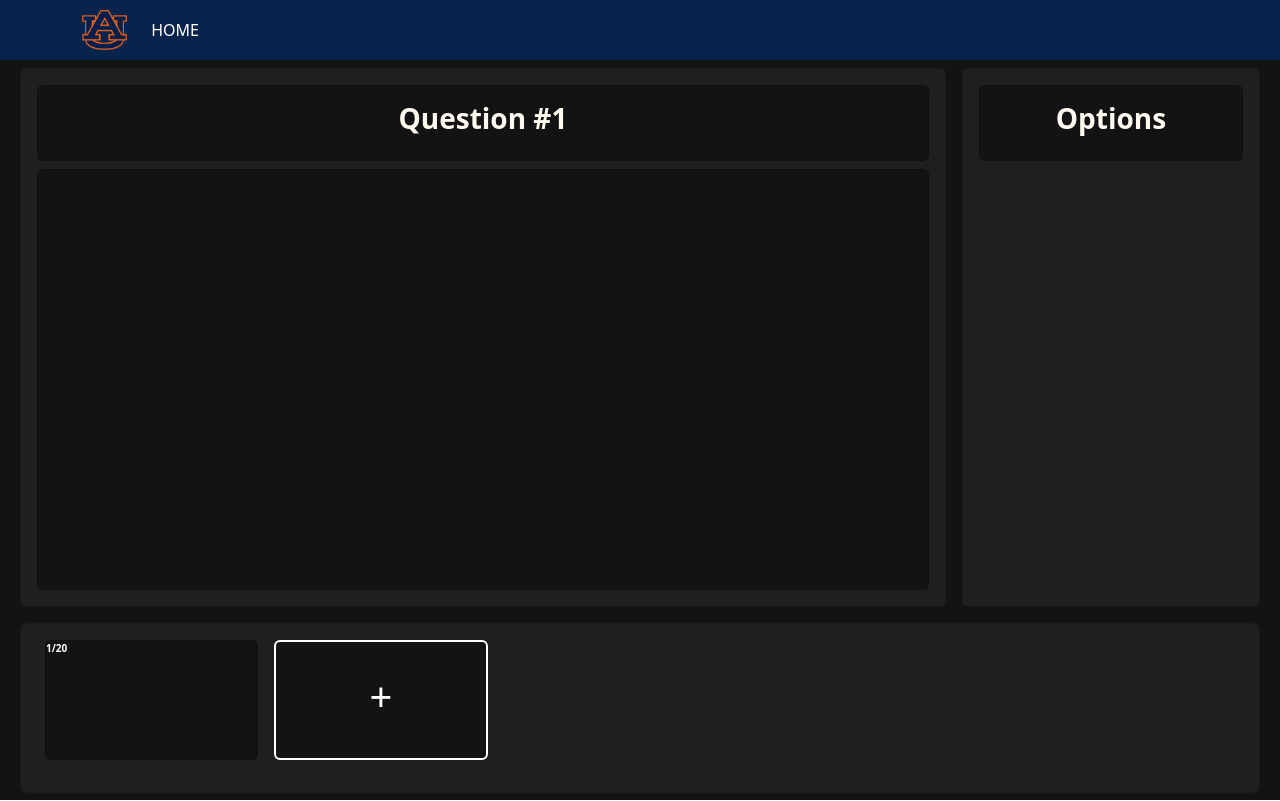
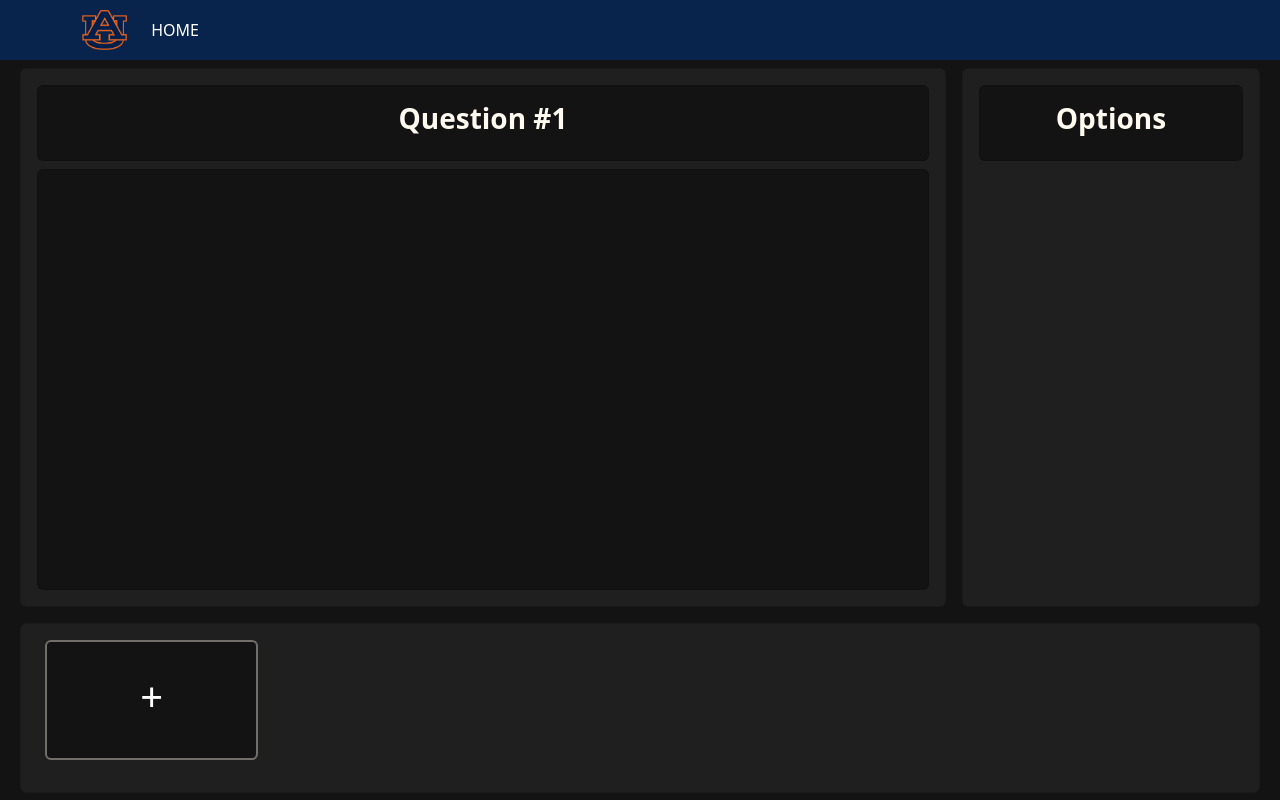
Before and after one commit to wumphlett/Attendance-Tracker, a React (Create React App) app in the folder frontend/: page / in a window 1280 px wide. Built offline with nearby package versions, Linux system fonts and the light colour scheme; the HTML template or start-up script is replaced by a standard one.

Commit message:
Questions can now be added, selected, and deleted

```diff
--- a/frontend/src/components/quiz-creation/question-deck.js
+++ b/frontend/src/components/quiz-creation/question-deck.js
@@ -2,7 +2,7 @@
  * question-deck.js
  *
  * @Author - Ethan Brown - ewb0020@auburn.edu
- * @Version - 16 FEB 23
+ * @Version - 20 FEB 23
  *
  * Deck of question cards for a quiz currently loaded in the quiz creator
  */
@@ -15,56 +15,85 @@ import 'bootstrap/dist/css/bootstrap.min.css'
 import '../../stylesheets/quiz-creation.css'
 
 
-function QuestionDeck() {
+function QuestionDeck(props) {
     const [cards, setCards] = useState([]);
 
+    // Markup
     return (
+        // Container holding the question deck
         <div className="container-fluid container-no-padding p-2">
             <div className="card card-dark card-format h-100">
                 <div className="card-body mb-0" style={{ display: 'flex', flexDirection: 'column', height: '' }}>
                     <div style={{ flex: 1 }}>
-                        <CardDeck cards={cards} setCards={setCards} />
+
+                        {/* Question Deck*/}
+                        <div className="container-fluid container-no-padding h-100">
+                            <div className="d-flex flex-row flex-nowrap question-deck h-100 pb-3 overflow-auto">
+                                {/* Question Cards */}
+                                {cards.map((card, index) => (
+                                    <div key={index} className="h-100">
+                                        <QuestionCard index={index + 1} total={cards.length}
+                                                      active={(card === props.activeQuestion)}
+                                                      activeQuestion={props.activeQuestion}
+                                                      removeQuestion = {() => removeQuestion(card)}
+                                                      onClick={() => selectQuestion(card)} />
+                                    </div>
+                                ))}
+                                {/* Button to add additional question cards*/}
+                                <AddCardButton onClick={addQuestion} />
+                            </div>
+                        </div>
                     </div>
+
                 </div>
+            </div>
+        </div>
+    )
+
+    // Add a new question to the deck
+    function addQuestion() {
+        const newCard = {id: Math.random().toString(36).substring(2) + Date.now().toString(36),
+            prompt: "", image: "", potentialAnswers: [], correctAnswers: [], timeLimit: 0};
+        setCards([...cards, newCard]);
+    }
+
+    // Remove a question from the deck
+    function removeQuestion(cardToRemove) {
+        const updatedCards = cards.filter(card => card.id !== cardToRemove.id);
+        setCards(updatedCards);
+    }
+
+    // Load a question into the editor
+    function selectQuestion(card) {
+        props.setActiveQuestion(card);
+    }
+}
+
+// Cards representing questions in the quiz that can be loaded into the editor
+function QuestionCard(props) {
+    const handleRemoveClick = (event) => {
+        event.stopPropagation();
+        props.removeQuestion(props.activeQuestion);
+    }
+
+    return (
+        <div className={`card question-card card-very-dark p-2 mx-2 ${props.active ? 'question-card-active' : ''}`}
+             onClick={props.onClick}>
+            <div className="d-inline-block">
+                <span className="badge badge-question-number">{props.index}/{props.total}</span>
+                <span className="btn btn-danger removal-button " onClick={handleRemoveClick}>X</span>
             </div>
         </div>
     )
 }
 
-function CardDeck(props) {
-    return (
-        <div className="container-fluid container-no-padding h-100">
-            <div className="d-flex flex-row flex-nowrap h-100 pb-3 overflow-auto">
-                <QuestionCard />
-                {props.cards.map((card, index) => (
-                    <div key={index} className="h-100">{card}</div>
-                ))}
-
-                <AddCardButton onClick={addSlide} />
-            </div>
-        </div>
-    )
-
-    function addSlide() {
-        console.log("Adding new slide...")
-        const newCard = <QuestionCard />;
-        props.setCards([...props.cards, newCard]);
-    }
-}
-
-function QuestionCard() {
-    return (
-        <div className="card question-mini-card card-very-dark mx-2">1/20</div>
-    )
-}
-
+// Button, styled like a question card, used for creating new questions
 function AddCardButton(props) {
     return (
-        <div className="card card-body question-mini-card card-very-dark button-card btn btn-danger mx-2" onClick={props.onClick}>
+        <div className="card card-body question-card card-very-dark button-card btn btn-danger mx-2" onClick={props.onClick}>
             <h1>+</h1>
         </div>
     )
 }
 
-
 export default QuestionDeck
--- a/frontend/src/pages/quiz-creation.js
+++ b/frontend/src/pages/quiz-creation.js
@@ -7,7 +7,7 @@
  * Quiz creator UI
  */
 // Main
-import React from 'react'
+import React, {useState} from 'react'
 // Components
 import Navbar from '../components/global/navbar'
 import QuestionEditor from '../components/quiz-creation/question-editor'
@@ -17,6 +17,8 @@ import 'bootstrap/dist/css/bootstrap.min.css'
 import '../stylesheets/quiz-creation.css'
 
 function QuizCreation() {
+    const [activeQuestion, setActiveQuestion] = useState(null);
+
     return (
         <div>
             <div>
@@ -28,12 +30,12 @@ function QuizCreation() {
 
                     </div>
                     <div className="h-100"> {/* Question card editor */}
-                        <QuestionEditor />
+                        <QuestionEditor activeQuestion={activeQuestion} />
                     </div>
                 </div>
                 <div className="row h-25">
                     <div className="container-fluid"> {/* Question card deck */}
-                        <QuestionDeck />
+                        <QuestionDeck activeQuestion={activeQuestion} setActiveQuestion={setActiveQuestion}/>
                     </div>
                 </div>
             </div>
--- a/frontend/src/stylesheets/quiz-creation.css
+++ b/frontend/src/stylesheets/quiz-creation.css
@@ -5,10 +5,7 @@
 }
 
 .container-no-padding {
-    padding-left: 0;
-    padding-right: 0;
-    padding-bottom: 0;
-    padding-top: 0;
+    padding: 0;
 }
 
 .page-dark {
@@ -33,7 +30,7 @@
     background: whitesmoke;
 }
 
-.question-mini-card {
+.question-deck .question-card {
     min-height: 15vh;
     height: 15vh;
     min-width: calc((15vh / 9) * 16);
@@ -45,9 +42,33 @@
     text-transform: uppercase;
 }
 
+.question-card:hover {
+    border: 2px solid rgba(255, 250, 240, .4);
+}
+
+.question-card:hover .removal-button{
+    display: inline-block;
+}
+
+.removal-button {
+    display: none;
+    position: absolute;
+    top: 0.50rem;
+    right: 0.50rem;
+    background: #dc3545;
+    color: floralwhite;
+    user-select: none;
+    padding: 4px 0.5rem;
+    font-size: 12px;
+}
+
+.question-deck .question-card.question-card-active {
+    border: 2px solid white;
+}
+
 .button-card {
     display: flex;
-    border: 2px solid white;
+    border: 2px solid rgba(255, 250, 240, .4);
     align-items: center;
     justify-content: center;
 }
@@ -61,3 +82,8 @@
     display: inline-block;
     float: none;
 }
+
+.badge-question-number {
+    background-color: rgba(255, 250, 240, 0.10);
+    font-size: 11px;
+}
```
